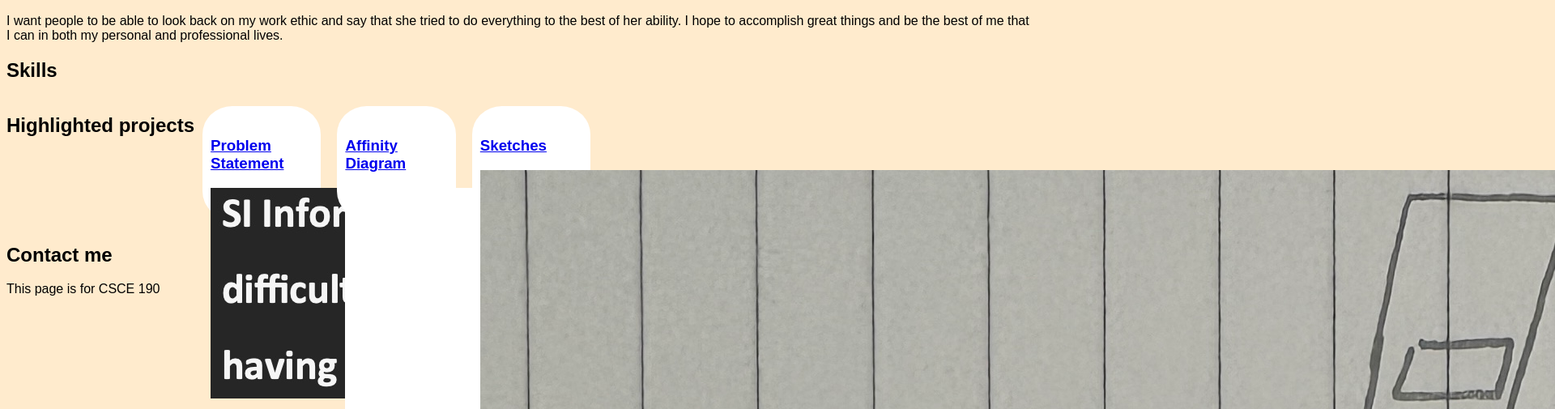
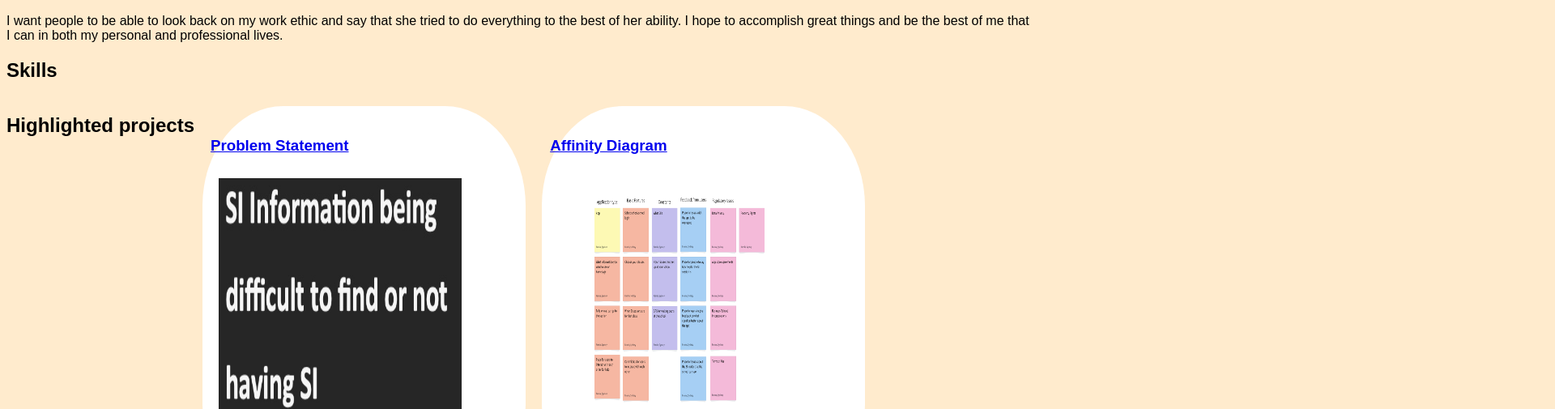
Before and after one commit to srennie-CE/srennie-CE.github.io, a plain HTML site: page index.html in a window 1280 px wide. Shown: the part 111-616 px from the top of the page at 81% size, 1920 px wide, since content can reach past the window. Drawn offline with Linux system fonts and the light colour scheme.

Commit message:
error fixing

```diff
--- a/styles.css
+++ b/styles.css
@@ -11,10 +11,14 @@ text-align: center;
     flex-wrap:wrap;
  } /* condensed to save space */
 .project {
-    height: 100px;
-    width: 10%;
+    width: 30%;
     margin: 10px;
     padding: 20px 10px;
     background: white;
     border-radius: 25%;
 }
+.project img{
+    width: 300px;
+    height: 300px;
+    margin: 10px;
+}
```
